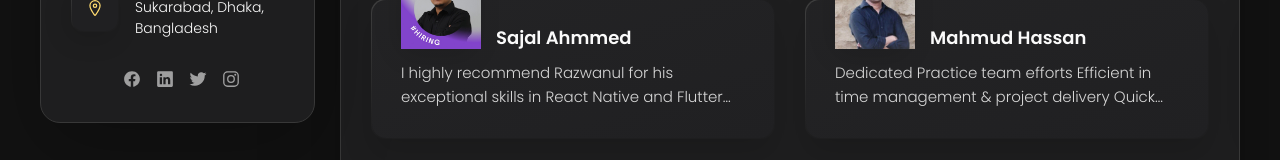
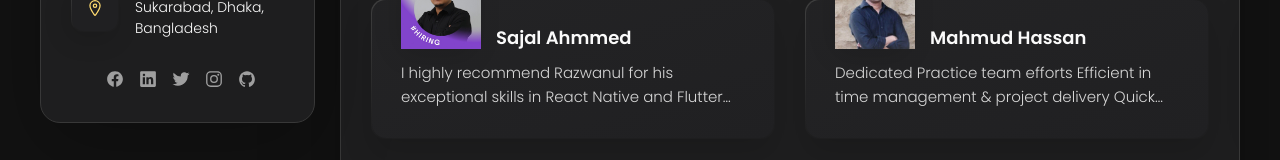
Before and after one commit to razwanul1407/razwanul1407, a plain HTML site: page index.html in a window 1280 px wide. Shown: the part 713-873 px from the top of the page. Drawn offline with nearby package versions, Linux system fonts and the light colour scheme.

Commit message:
logo change

```diff
--- a/index.html
+++ b/index.html
@@ -148,6 +148,12 @@
           <li class="social-item">
             <a href="https://www.instagram.com/razwanulhasan/" class="social-link">
               <ion-icon name="logo-instagram"></ion-icon>
+            </a>
+          </li>
+
+          <li class="social-item">
+            <a href="https://github.com/razwanul1407/" class="social-link">
+              <ion-icon name="logo-github"></ion-icon>
             </a>
           </li>
 
```
